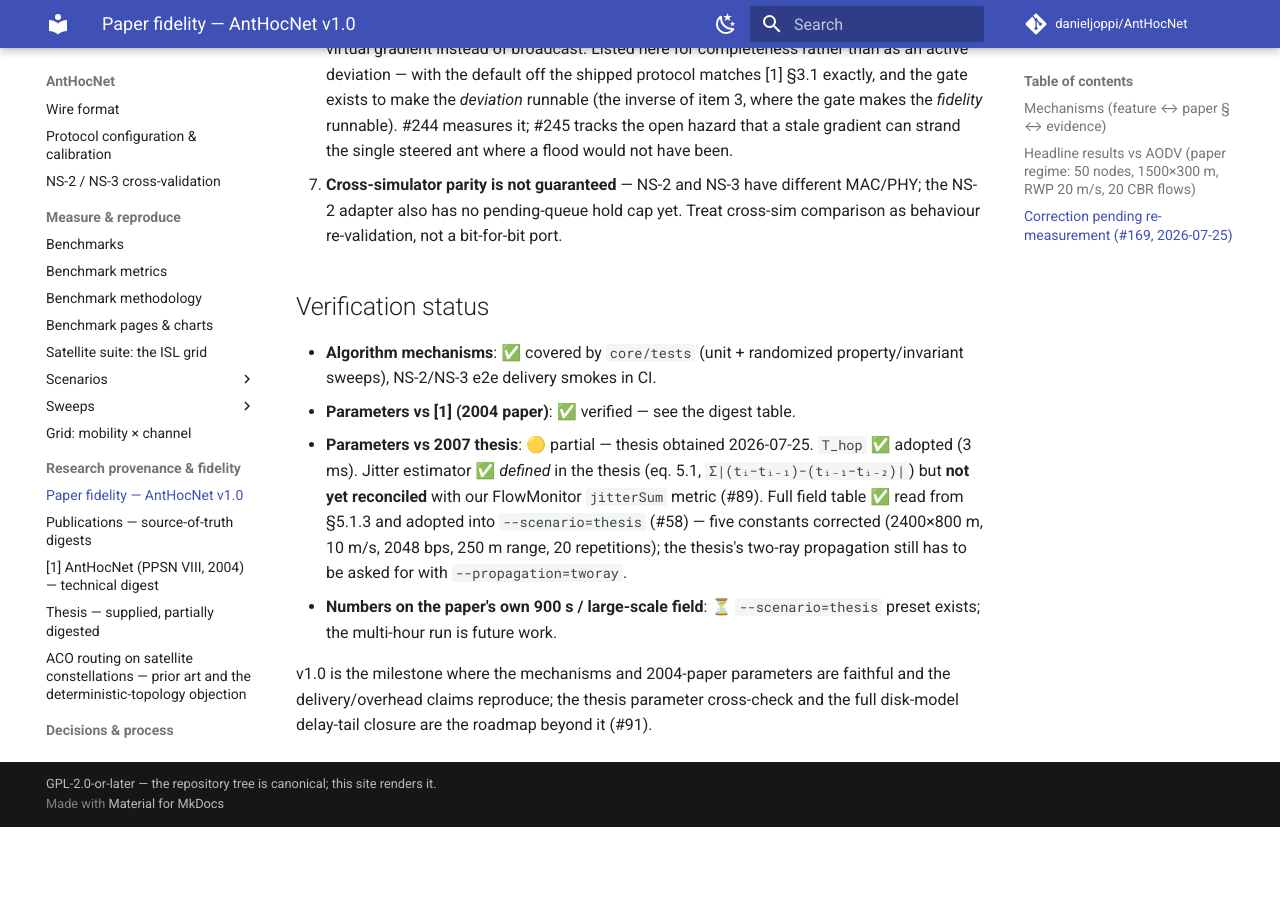
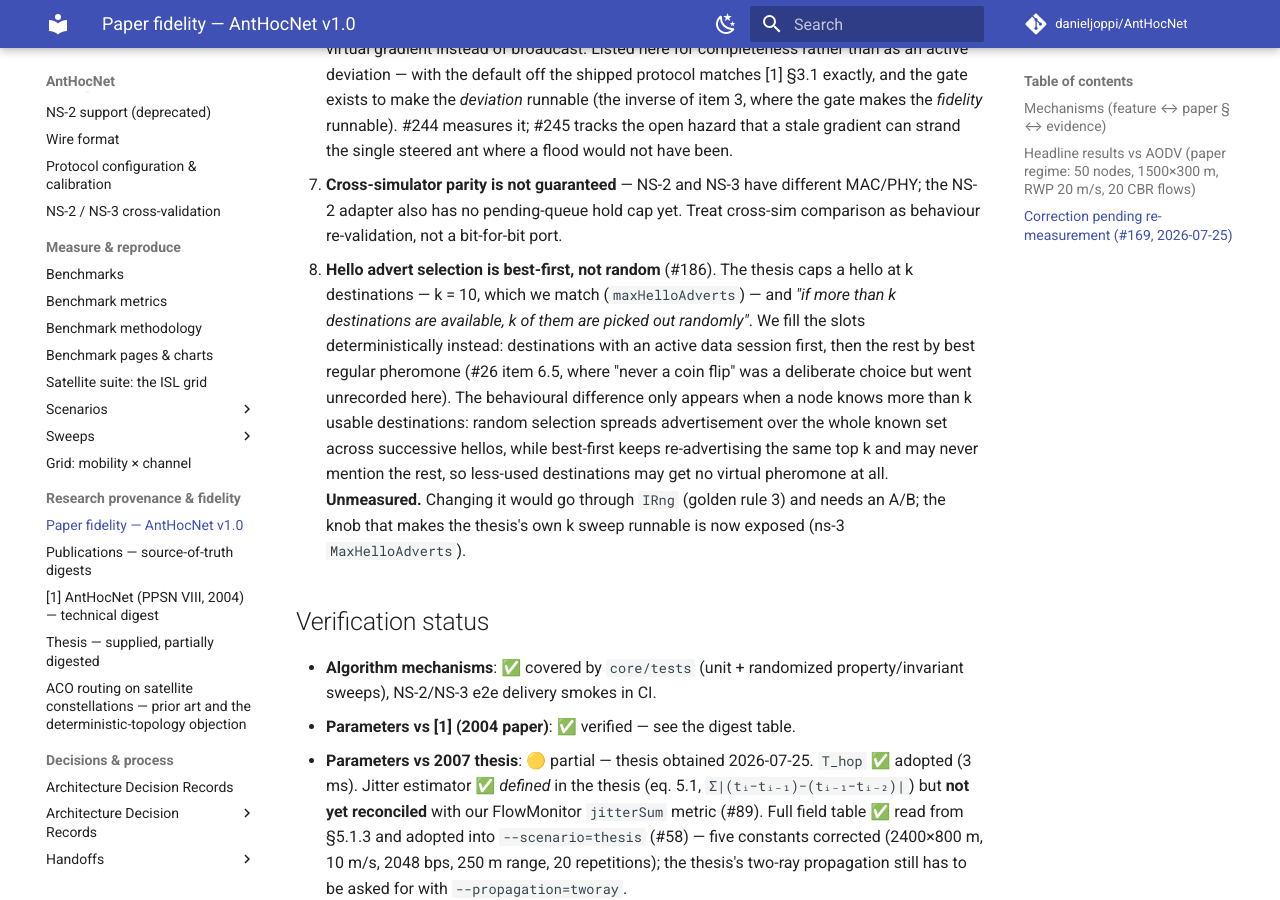
Before and after one commit to danieljoppi/AntHocNet, an MkDocs documentation site: the page built from docs/fidelity.md, in a window 1280 px wide and 900 px high, scrolled down 5825 px. Built offline with MkDocs 1.6.1 and Material for MkDocs 9.7.7, drawn with Linux system fonts in a browser that asks for light colours; comment, search, counter and statistics services are not loaded; before the commit the page ends 6652 px from its top, so only the background shows below that.

Commit message:
feat(core): promote the diffusion advert cap k to Config::maxHelloAdverts (#472)
The thesis's hello advert cap k ("k is normally kept on 10", swept 0/2/5/10/20
in §5.3.4) was a C++ default argument neither adapter could reach. It is now
Config::maxHelloAdverts (default 10, unchanged), exposed as the ns-3
MaxHelloAdverts attribute (both m_config blocks), clamped to the wire bound
kMaxHelloOnWire = 64 so a large k can never emit a hello receivers reject.
NS-2 is frozen and keeps the default. Advert selection (best-first vs the
thesis's random) is recorded as fidelity.md deviation 8, unchanged.
Covered by test_diffusion case 7 (mutation-checked) and
check-default-parity.py.

Closes #186

Co-Authored-By: Claude Opus 5.5 <noreply@anthropic.com>
Claude-Session: https://claude.ai/code/session_01HNDVU4LKsoUZ4oGXKuibE2

```diff
--- a/docs/fidelity.md
+++ b/docs/fidelity.md
@@ -225,6 +225,19 @@ be split before anyone deviates per ant type.
 7. **Cross-simulator parity is not guaranteed** — NS-2 and NS-3 have different
    MAC/PHY; the NS-2 adapter also has no pending-queue hold cap yet. Treat
    cross-sim comparison as behaviour re-validation, not a bit-for-bit port.
+8. **Hello advert selection is best-first, not random** (#186). The thesis caps
+   a hello at k destinations — k = 10, which we match (`maxHelloAdverts`) — and
+   *"if more than k destinations are available, k of them are picked out
+   randomly"*. We fill the slots deterministically instead: destinations with
+   an active data session first, then the rest by best regular pheromone
+   (#26 item 6.5, where "never a coin flip" was a deliberate choice but went
+   unrecorded here). The behavioural difference only appears when a node knows
+   more than k usable destinations: random selection spreads advertisement over
+   the whole known set across successive hellos, while best-first keeps
+   re-advertising the same top k and may never mention the rest, so less-used
+   destinations may get no virtual pheromone at all. **Unmeasured.** Changing it would go through `IRng`
+   (golden rule 3) and needs an A/B; the knob that makes the thesis's own k
+   sweep runnable is now exposed (ns-3 `MaxHelloAdverts`).
 
 ## Verification status
 
```
Also changed, not shown: AGENTS.md (+1 -1 lines), CONTEXT.md (+1 -1 lines), docs/configuration.md (+4 -3 lines), 7 other files.
